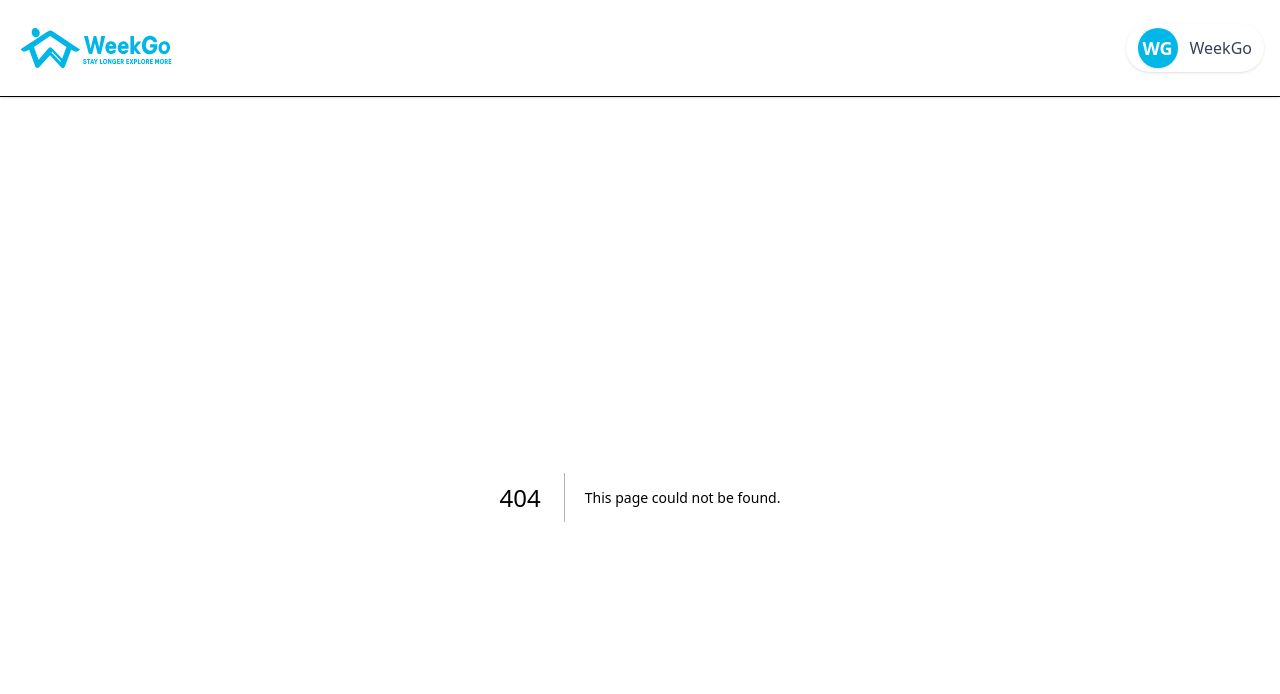
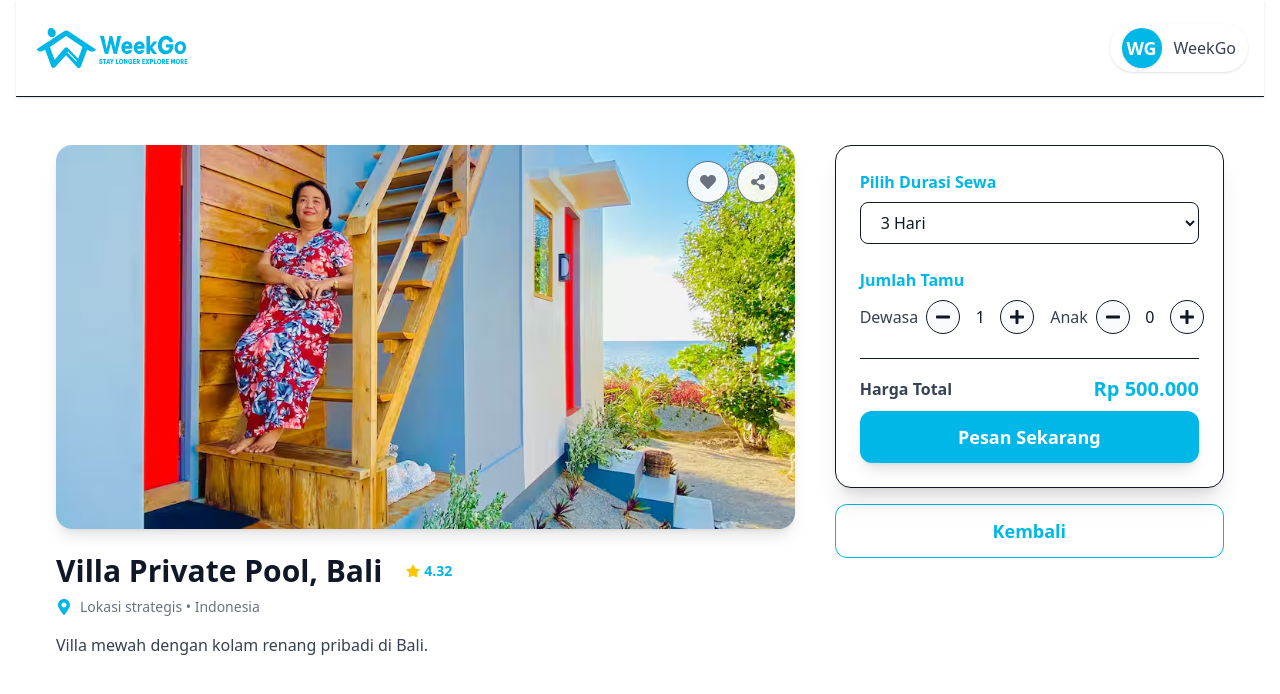
Before and after one commit to nacht24/WeekGo, a Next.js app: page /property/1 in a window 1280 px wide. Before the commit this address had no page. Shown: the top 694 px of the page. Built offline with nearby package versions, Linux system fonts and the light colour scheme.

Commit message:
feat: enhance layout and styling across multiple components, add property detail page with booking functionality

```diff
--- a/app/globals.css
+++ b/app/globals.css
@@ -1,13 +1,16 @@
 @import 'tailwindcss';
-
-@tailwind base;
-@tailwind components;
-@tailwind utilities;
 
 :root {
   --primary: #01b7e7;
   --background: #ffffff;
   --foreground: #171717;
+}
+
+html, body, #__next {
+  width: 100%;
+  height: 100%;
+  margin: 0;
+  padding: 0;
 }
 
 body {
--- /dev/null
+++ b/app/guest-home/layout.js
@@ -0,0 +1,18 @@
+import '../globals.css';
+import Navbar from '@/components/Navbar';
+
+export const metadata = {
+  title: 'WeekGo - Sewa Mingguan',
+  description: 'Platform sewa penginapan mingguan',
+};
+
+export default function RootLayout({children}) {
+  return (
+    <div className="bg-white text-gray-900 min-h-screen">
+      <Navbar />
+      <div className="container mx-auto px-6 py-4">
+        {children}
+      </div>
+    </div>
+  );
+}
--- a/app/guest-home/page.js
+++ b/app/guest-home/page.js
@@ -87,6 +87,7 @@ export default function Home() {
 
 	return (
 		<main className="py-6 pb-24">
+			<div className="container mx-auto px-4">
 				<div className="grid grid-cols-1 gap-6 py-8 sm:grid-cols-2 lg:grid-cols-3 xl:grid-cols-4">
 					{filtered.length === 0 ? (
 						<div className="col-span-full flex flex-col items-center justify-center py-24">
@@ -120,6 +121,7 @@ export default function Home() {
 						))
 					)}
 				</div>
+			</div>
 			<BottomFilterBar
 				onSearch={setSearch}
 				onPriceChange={setPrice}
--- /dev/null
+++ b/app/host-feature/layout.js
@@ -0,0 +1,18 @@
+import '../globals.css';
+import Navbar from '@/components/Navbar';
+
+export const metadata = {
+  title: 'WeekGo - Sewa Mingguan',
+  description: 'Platform sewa penginapan mingguan',
+};
+
+export default function RootLayout({children}) {
+  return (
+    <div className="bg-white text-gray-900 min-h-screen">
+      <Navbar />
+      <div className="container mx-auto px-6 py-4">
+        {children}
+      </div>
+    </div>
+  );
+}
--- a/app/layout.js
+++ b/app/layout.js
@@ -7,12 +7,20 @@ export const metadata = {
 };
 
 export default function RootLayout({children}) {
+  const isLanding = typeof window !== 'undefined' && window.location.pathname === '/';
   return (
     <html lang="id">
       <body className="bg-white text-gray-900">
         <div className="min-h-screen">
-          <Navbar />
-          <div className="container mx-auto px-4">{children}</div>
+          {/* <Navbar /> */}
+          {/* Hanya wrap container jika bukan halaman landing */}
+          {typeof window === 'undefined' ? (
+            children
+          ) : window.location.pathname === '/' ? (
+            children
+          ) : (
+            <div className="container mx-auto px-4">{children}</div>
+          )}
         </div>
       </body>
     </html>
--- /dev/null
+++ b/app/property/[id]/layout.js
@@ -0,0 +1,18 @@
+import '../../globals.css';
+import Navbar from '@/components/Navbar';
+
+export const metadata = {
+  title: 'WeekGo - Sewa Mingguan',
+  description: 'Platform sewa penginapan mingguan',
+};
+
+export default function RootLayout({children}) {
+  return (
+    <div className="bg-white text-gray-900 min-h-screen">
+      <Navbar />
+      <div className="container mx-auto px-6 py-4">
+        {children}
+      </div>
+    </div>
+  );
+}
--- /dev/null
+++ b/app/property/[id]/page.js
@@ -0,0 +1,239 @@
+'use client';
+import React, { useState, useEffect } from 'react';
+import { FaStar, FaMapMarkerAlt, FaShareAlt, FaHeart, FaMinus, FaPlus } from 'react-icons/fa';
+
+const dummyProperties = [
+	{
+		id: 1,
+		name: 'Villa Private Pool, Bali',
+		image: '/images/home.avif',
+		rating: '4.32',
+		price3Days: 500000,
+		price1Week: 1200000,
+		price2Weeks: 2000000,
+		description: 'Villa mewah dengan kolam renang pribadi di Bali.',
+	},
+	{
+		id: 2,
+		name: 'Apartment Studio Jakarta Selatan',
+		image: '/images/home.avif',
+		rating: '4.85',
+		price3Days: 350000,
+		price1Week: 900000,
+		price2Weeks: 1600000,
+		description: 'Apartemen studio nyaman di Jakarta Selatan.',
+	},
+	{
+		id: 3,
+		name: 'Rumah Modern Minimalis Surabaya',
+		image: '/images/home.avif',
+		rating: '4.80',
+		price3Days: 400000,
+		price1Week: 1250000,
+		price2Weeks: 2100000,
+		description: 'Rumah modern minimalis di Surabaya.',
+	},
+	{
+		id: 4,
+		name: 'Kost Eksklusif Depok',
+		image: '/images/home.avif',
+		rating: '4.70',
+		price3Days: 250000,
+		price1Week: 700000,
+		price2Weeks: 1200000,
+		description: 'Kost eksklusif di Depok, dekat kampus.',
+	},
+	{
+		id: 5,
+		name: 'Guesthouse Jogja Tengah Kota',
+		image: '/images/home.avif',
+		rating: '4.88',
+		price3Days: 300000,
+		price1Week: 1100000,
+		price2Weeks: 1800000,
+		description: 'Guesthouse strategis di tengah kota Jogja.',
+	},
+	{
+		id: 6,
+		name: 'Rumah Keluarga Bandung Utara',
+		image: '/images/home.avif',
+		rating: '4.95',
+		price3Days: 450000,
+		price1Week: 1350000,
+		price2Weeks: 2200000,
+		description: 'Rumah keluarga nyaman di Bandung Utara.',
+	},
+];
+
+function DetailSkeleton() {
+	return (
+		<main className="container mx-auto px-4 py-8">
+			<div className="flex flex-col md:flex-row gap-8 animate-pulse">
+				<div className="w-full md:w-2/3 space-y-4">
+					<div className="h-96 bg-gray-200 rounded-xl" />
+					<div className="h-8 bg-gray-200 rounded w-2/3" />
+					<div className="h-6 bg-gray-200 rounded w-1/4" />
+					<div className="h-4 bg-gray-200 rounded w-1/2" />
+					<div className="h-4 bg-gray-200 rounded w-1/3" />
+				</div>
+				<div className="flex-1 space-y-4">
+					<div className="h-12 bg-gray-200 rounded" />
+					<div className="h-12 bg-gray-200 rounded" />
+					<div className="h-12 bg-gray-200 rounded" />
+				</div>
+			</div>
+		</main>
+	);
+}
+
+export default function PropertyDetail({ params }) {
+	const actualParams = React.use(params);
+	const { id } = actualParams;
+	const [isLoading, setIsLoading] = useState(true);
+	const [isFavorite, setIsFavorite] = useState(false);
+
+	// Booking state
+	const [duration, setDuration] = useState('3'); // '3', '7', '14'
+	const [adults, setAdults] = useState(1);
+	const [children, setChildren] = useState(0);
+
+	useEffect(() => {
+		const t = setTimeout(() => setIsLoading(false), 800);
+		return () => clearTimeout(t);
+	}, []);
+
+	const property = dummyProperties.find((p) => p.id === Number(id));
+
+	let price = 0;
+	if (duration === '3') price = property?.price3Days || 0;
+	else if (duration === '7') price = property?.price1Week || 0;
+	else if (duration === '14') price = property?.price2Weeks || 0;
+
+	if (isLoading) return <DetailSkeleton />;
+	if (!property) return <div>Properti tidak ditemukan.</div>;
+
+	return (
+		<main className="container mx-auto px-4 py-8">
+			<div className="flex flex-col lg:flex-row gap-10">
+				{/* Kiri: Foto & Detail */}
+				<div className="w-full lg:w-2/3">
+					<div className="relative">
+						<img
+							src={property.image}
+							alt={property.name}
+							className="w-full h-96 object-cover rounded-2xl shadow-lg"
+						/>
+						<div className="absolute top-4 right-4 flex gap-2 z-10">
+							<button
+								onClick={() => setIsFavorite((f) => !f)}
+								className={`p-3 rounded-full shadow bg-white/90 hover:bg-primary/90 transition-colors border ${
+									isFavorite ? 'text-primary' : 'text-gray-500'
+								}`}
+								aria-label="Favorit"
+							>
+								<FaHeart />
+							</button>
+							<button
+								className="p-3 rounded-full shadow bg-white/90 hover:bg-primary/90 transition-colors border text-gray-500"
+								aria-label="Bagikan"
+								onClick={() =>
+									navigator.share?.({ title: property.name, url: window.location.href })
+								}
+							>
+								<FaShareAlt />
+							</button>
+						</div>
+					</div>
+					<div className="mt-6">
+						<div className="flex items-center gap-3 mb-2">
+							<h1 className="text-3xl font-bold">{property.name}</h1>
+							<span className="flex items-center gap-1 bg-primary/10 text-primary px-3 py-1 rounded-full text-sm font-semibold">
+								<FaStar className="text-yellow-400" /> {property.rating}
+							</span>
+						</div>
+						<div className="flex items-center gap-2 text-gray-500 mb-4">
+							<FaMapMarkerAlt className="text-primary" />
+							<span className="text-sm">Lokasi strategis • Indonesia</span>
+						</div>
+						<p className="mb-6 text-gray-700">{property.description}</p>
+					</div>
+				</div>
+				{/* Kanan: Booking Box */}
+				<div className="w-full lg:w-1/3">
+					<div className="sticky top-24 bg-white border rounded-2xl shadow-xl p-6 space-y-6">
+						<div>
+							<label className="block font-semibold mb-2 text-primary">
+								Pilih Durasi Sewa
+							</label>
+							<select
+								className="w-full border rounded-lg px-4 py-2 focus:outline-primary"
+								value={duration}
+								onChange={(e) => setDuration(e.target.value)}
+							>
+								<option value="3">3 Hari</option>
+								<option value="7">1 Minggu</option>
+								<option value="14">2 Minggu</option>
+							</select>
+						</div>
+						<div>
+							<label className="block font-semibold mb-2 text-primary">
+								Jumlah Tamu
+							</label>
+							<div className="flex items-center justify-between gap-4">
+								<div className="flex items-center gap-2">
+									<span className="text-gray-700">Dewasa</span>
+									<button
+										className="p-2 rounded-full border bg-gray-50 hover:bg-primary/10"
+										onClick={() => setAdults(Math.max(1, adults - 1))}
+									>
+										<FaMinus />
+									</button>
+									<span className="w-6 text-center">{adults}</span>
+									<button
+										className="p-2 rounded-full border bg-gray-50 hover:bg-primary/10"
+										onClick={() => setAdults(adults + 1)}
+									>
+										<FaPlus />
+									</button>
+								</div>
+								<div className="flex items-center gap-2">
+									<span className="text-gray-700">Anak</span>
+									<button
+										className="p-2 rounded-full border bg-gray-50 hover:bg-primary/10"
+										onClick={() => setChildren(Math.max(0, children - 1))}
+									>
+										<FaMinus />
+									</button>
+									<span className="w-6 text-center">{children}</span>
+									<button
+										className="p-2 rounded-full border bg-gray-50 hover:bg-primary/10"
+										onClick={() => setChildren(children + 1)}
+									>
+										<FaPlus />
+									</button>
+								</div>
+							</div>
+						</div>
+						<div className="border-t pt-4">
+							<div className="flex items-center justify-between mb-2">
+								<span className="font-semibold text-gray-700">Harga Total</span>
+								<span className="font-bold text-xl text-primary">
+									Rp {price.toLocaleString('id-ID')}
+								</span>
+							</div>
+							<button className="w-full bg-primary text-white py-3 rounded-xl font-semibold text-lg shadow-lg hover:brightness-110 transition">
+								Pesan Sekarang
+							</button>
+						</div>
+					</div>
+					<button
+						className="w-full mt-4 border border-primary text-primary px-8 py-3 rounded-xl font-semibold text-lg hover:bg-primary/10 transition"
+						onClick={() => window.history.back()}
+					>
+						Kembali
+					</button>
+				</div>
+			</div>
+		</main>
+	);
+}
```
Also changed, not shown: app/page.js (+7 -3 lines), components/PropertyCard.js (+8 -2 lines), app/head.js (added). Lines whose indentation alone changed are shown as unchanged.
